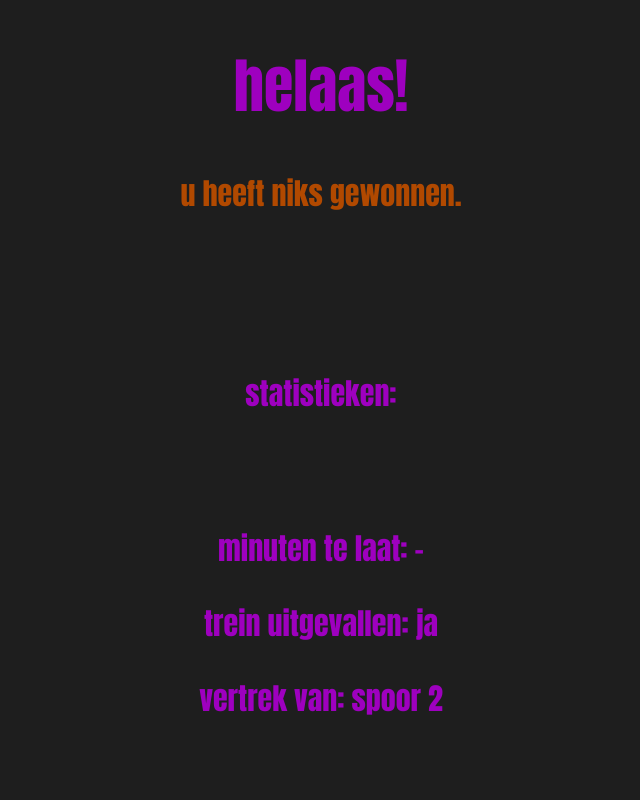
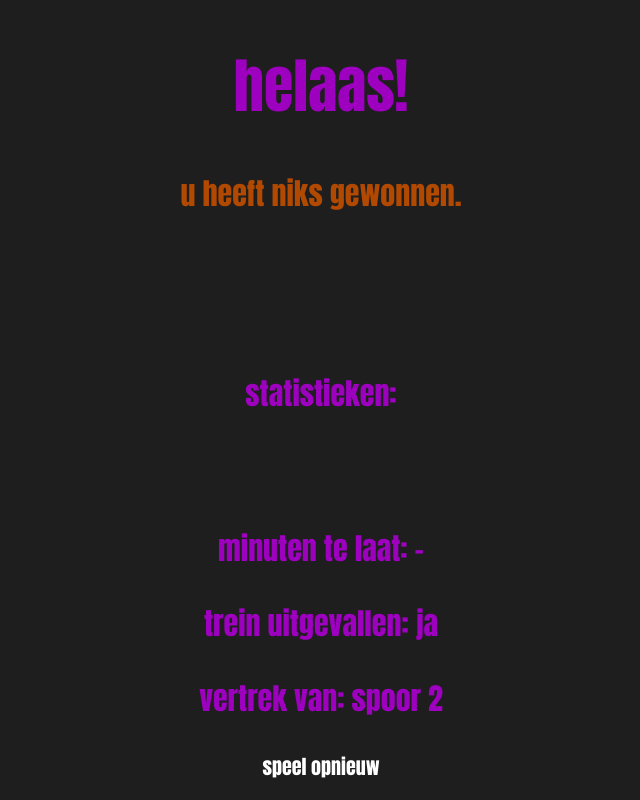
Before and after one commit to kris-den-hertog/delaypaymobile, a plain HTML site: page results.html in a window 1280 px wide. Shown: the whole page, without its empty margins (319-959 px from the left). Drawn offline with Linux system fonts and the light colour scheme.

Commit message:
play again added

```diff
--- a/results.html
+++ b/results.html
@@ -17,6 +17,8 @@
         <h3 id="stats0">statistieken laden...</h3>
         <h3 id="stats1">statistieken laden...</h3>
         <h3 id="stats2">statistieken laden...</h3>
+        <a href="index.html">speel opnieuw</a>
+
 
     </main>
     <script>
```
